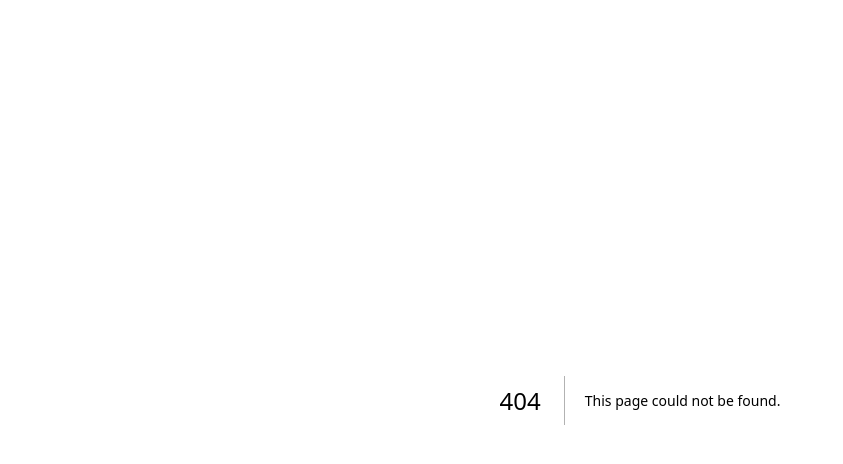
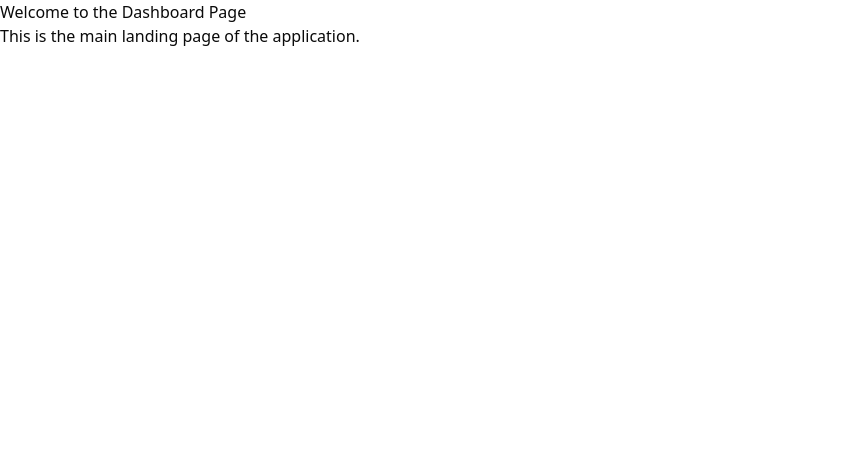
Before and after one commit to sayro-damaceno/odontopro, a Next.js app: page /dashboard in a window 1280 px wide. Before the commit this address had no page. Shown: the top 464 px of the page, without its empty margins (0-843 px from the left). Built offline with nearby package versions, Linux system fonts and the light colour scheme.

Commit message:
feat: add Dashboard and Home page components

```diff
--- /dev/null
+++ b/src/app/(panel)/dashboard/page.tsx
@@ -0,0 +1,8 @@
+export default function Dashboard() {
+  return (
+    <main>
+      <h1>Welcome to the Dashboard Page</h1>
+      <p>This is the main landing page of the application.</p>
+    </main>
+  )
+}
```
Also changed, not shown: src/app/(public)/page.tsx (renamed from src/app/page.tsx).
